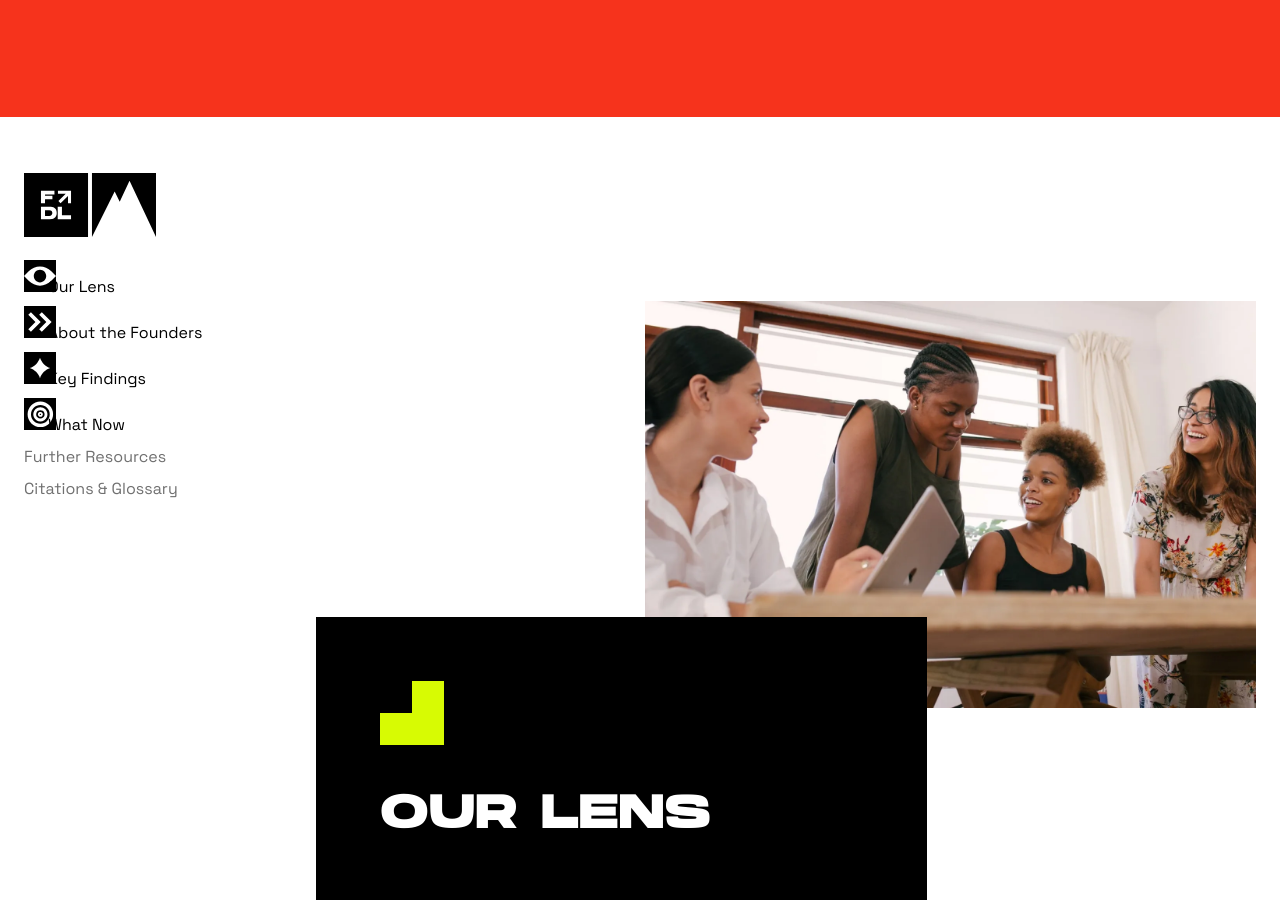
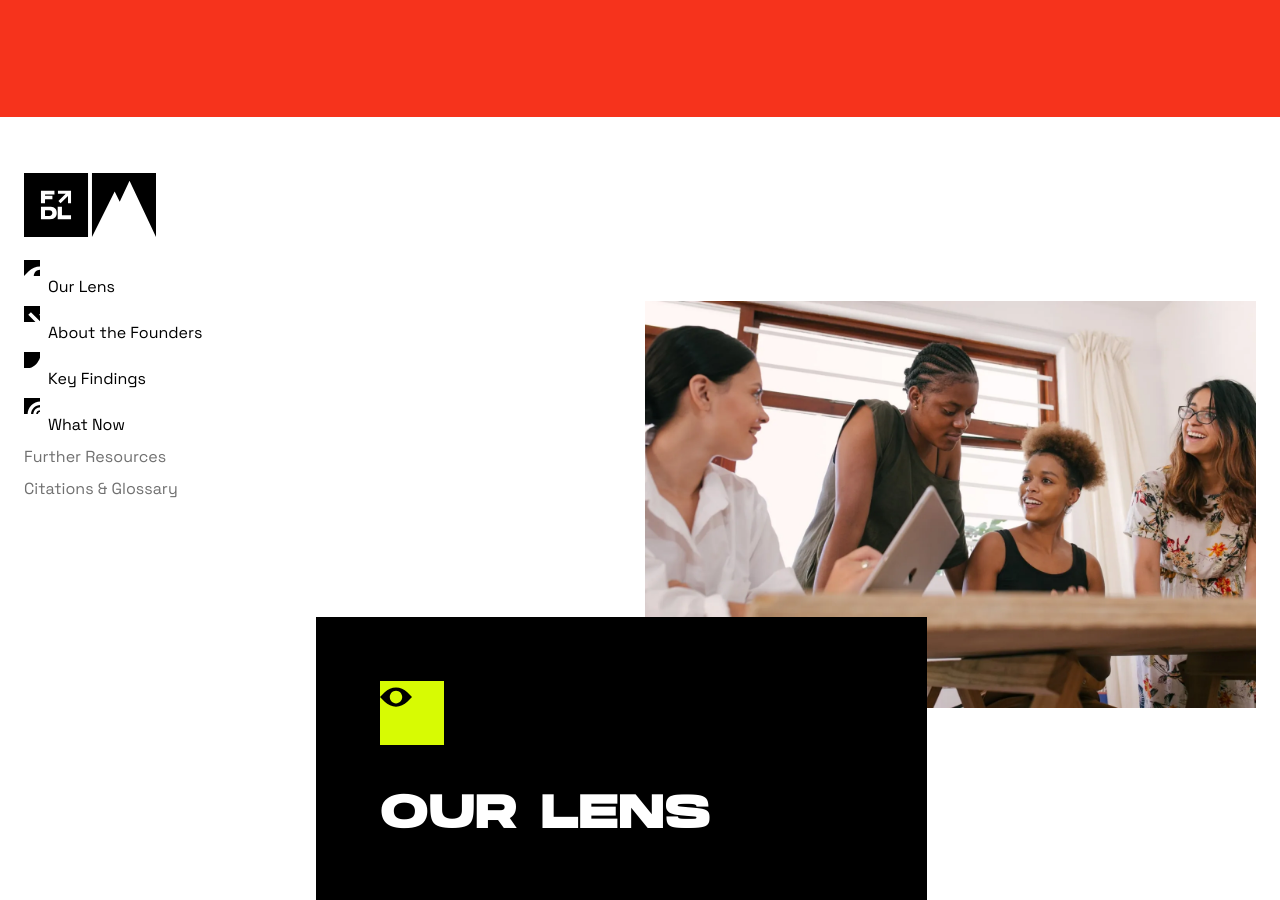
Before and after one commit to Founderland/Report, a Jekyll site: the page built from index.html, in a window 1280 px wide and 900 px high, scrolled down 693 px. Built offline with Jekyll 4.4.1, drawn with Linux system fonts in a browser that asks for light colours.

Commit message:
symbol theming

```diff
--- a/assets/styles/output.css
+++ b/assets/styles/output.css
@@ -1211,13 +1211,15 @@
 
 /* #Symbols */
 
+.symbol {
+  background-color: black;
+}
+
 .symbol,
 .symbol::after {
   display: inline-block;
   width: 20px;
   height: 20px;
-  --tw-bg-opacity: 1;
-  background-color: rgb(0 0 0 / var(--tw-bg-opacity));
 }
 
 .symbol::after {
@@ -1227,15 +1229,6 @@
   background-size: contain;
 }
 
-.symbol.black {
-  background-color: orange;
-}
-
-.symbol.black::after {
-  /* add this to coloring section */
-  filter: brightness(0%);
-}
-
 blockquote .symbol {
   margin-bottom: -1px;
 }
@@ -1423,8 +1416,6 @@
 nav .symbol {
   width: 16px;
   height: 16px;
-  --tw-bg-opacity: 1;
-  background-color: rgb(0 0 0 / var(--tw-bg-opacity));
   margin-right: 0.5rem;
   margin-top: -1px;
 }
@@ -1790,12 +1781,18 @@
   background-color: rgb(238 147 181 / var(--tw-bg-opacity));
 }
 
+/* internal coloring based on container background */
+
 #section-2 .card>*,
 #section-3 .card>* {
   --tw-text-opacity: 1;
   color: rgb(255 255 255 / var(--tw-text-opacity));
 }
 
+#section-1 .symbol::after {
+  filter: brightness(0%);
+}
+
 .selection\:bg-lime *::-moz-selection {
   --tw-bg-opacity: 1;
   background-color: rgb(215 251 3 / var(--tw-bg-opacity));
```
Also changed, not shown: assets/styles/input.css (+8 -9 lines).
